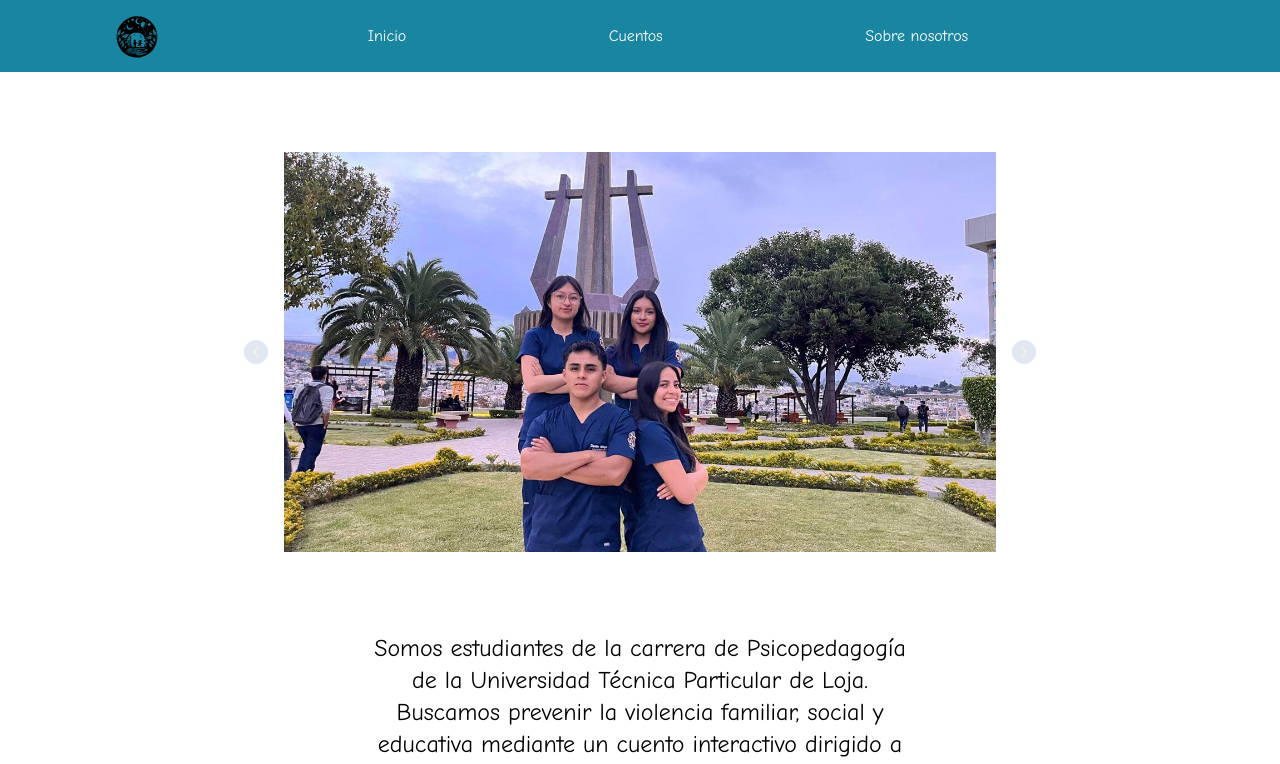
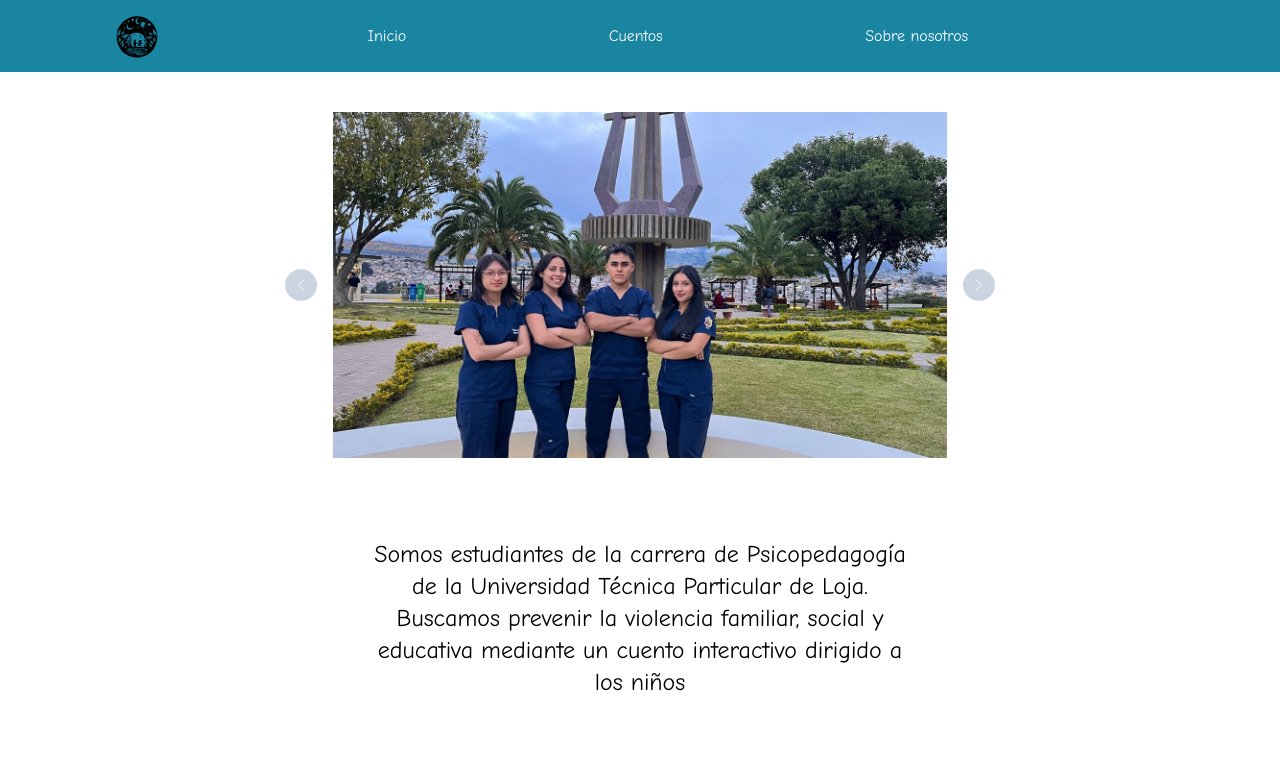
Before and after one commit to rjmasache/Safetive, a React (Vite) app: page /about in a window 1280 px wide. Shown: the top 764 px of the page. Built offline with nearby package versions, Linux system fonts and the light colour scheme.

Commit message:
Corrección de sección de galería Sobre nosotros y adición de cambio automático de imágenes

```diff
--- a/src/components/GalleryAboutUs.jsx
+++ b/src/components/GalleryAboutUs.jsx
@@ -1,4 +1,4 @@
-import { useState } from "react";
+import { useState, useEffect } from "react";
 import { aboutGallery } from "../assets/gallery.js";
 
 export default function GalleryAboutUs() {
@@ -12,7 +12,7 @@ export default function GalleryAboutUs() {
         }
     }
 
-    function handlePreviousClick() {
+    function handlePreviousClick(e) {
         setCurrentImage(currentImage - 1);
 
         if (currentImage <= 0) {
@@ -20,14 +20,24 @@ export default function GalleryAboutUs() {
         }
     }
 
+    useEffect(() => {
+        const intervalId = setInterval(() => {
+            setCurrentImage(
+                (prevImage) => (prevImage + 1) % aboutGallery.length,
+            );
+        }, 1500);
+
+        return () => clearInterval(intervalId);
+    }, [aboutGallery.length]);
+
     let picture = aboutGallery[currentImage];
 
     return (
-        <section className="mt-20 flex w-full items-center justify-center">
-            <div className="flex h-full w-10/12 items-center justify-center">
-                <div className="flex h-full items-center justify-center">
+        <section className="mt-10 flex w-full items-center justify-center">
+            <div className="flex w-full items-center justify-center sm:w-3/5">
+                <div className="flex flex-col items-center justify-center">
                     <button
-                        className="inset-y-0 left-0 top-0 m-2 flex size-4 items-center justify-center rounded-full bg-slate-200 sm:m-4 sm:size-6"
+                        className="m-4 flex size-6 items-center justify-center rounded-full bg-slate-300 sm:size-8"
                         onClick={handlePreviousClick}
                     >
                         <svg
@@ -36,7 +46,7 @@ export default function GalleryAboutUs() {
                             viewBox="0 0 24 24"
                             strokeWidth={1.5}
                             stroke="currentColor"
-                            className="size-2 font-bold text-white sm:size-4"
+                            className="size-3 font-bold text-white sm:size-4"
                         >
                             <path
                                 strokeLinecap="round"
@@ -46,16 +56,16 @@ export default function GalleryAboutUs() {
                         </svg>
                     </button>
                 </div>
-                <div className="flex h-full basis-2/3 items-center justify-center">
+                <div className="flex basis-4/5 items-center justify-center">
                     <img
                         src={picture.src}
                         alt={picture.name}
-                        className="h-full w-full"
+                        className="w-full"
                     />
                 </div>
-                <div className="flex h-full items-center justify-center">
+                <div className="flex flex-col items-center justify-center">
                     <button
-                        className="inset-y-0 right-0 top-0 m-2 flex size-4 items-center justify-center rounded-full bg-slate-200 sm:m-4 sm:size-6"
+                        className="m-4 flex size-6 items-center justify-center rounded-full bg-slate-300 sm:size-8"
                         onClick={handleNextClick}
                     >
                         <svg
@@ -64,7 +74,7 @@ export default function GalleryAboutUs() {
                             viewBox="0 0 24 24"
                             strokeWidth={1.5}
                             stroke="currentColor"
-                            className="size-2 font-bold text-white sm:size-4"
+                            className="size-3 font-bold text-white sm:size-4"
                         >
                             <path
                                 strokeLinecap="round"
--- a/src/components/GallerySection.jsx
+++ b/src/components/GallerySection.jsx
@@ -1,4 +1,4 @@
-import { useState } from "react";
+import { useState, useEffect } from "react";
 import { herosGallery, otherHeroesGallery } from "../assets/gallery.js";
 
 export default function GallerySection() {
@@ -29,11 +29,15 @@ export function Slider({ images }) {
         }
     }
 
+    useEffect(() => {
+        const intervalId = setInterval(() => {
+            setCurrentImage((prevImage) => (prevImage + 1) % images.length);
+        }, 1500);
+
+        return () => clearInterval(intervalId);
+    }, [images.length]);
+
     let hero = images[currentImage];
-
-    // setInterval(() => {
-    //     handleNextClick();
-    // }, 1000);
 
     return (
         <div className="m-2 flex w-full items-center justify-center sm:m-0 sm:w-1/2">
```
